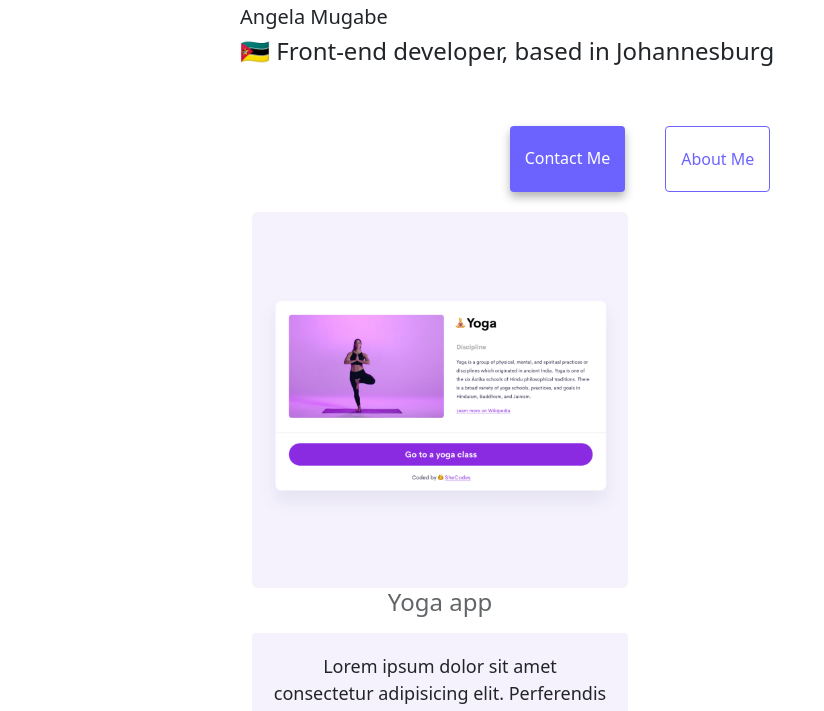
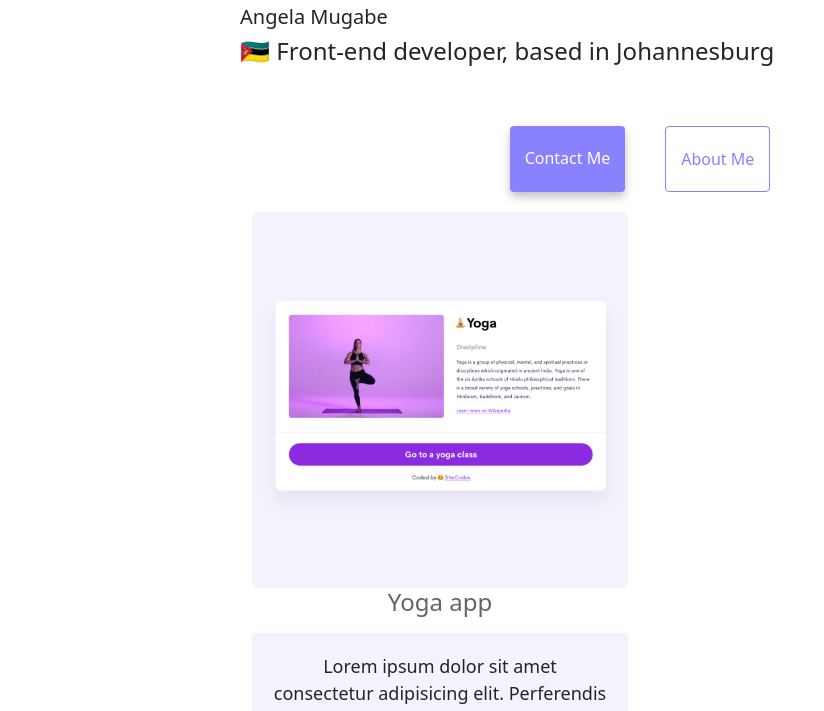
Before and after one commit to anglmugabe/Week2-advancedBootstrap, a plain HTML site: page index.html in a window 1280 px wide. Shown: the part 82-793 px from the top of the page, without its empty margins (0-824 px from the left). Drawn offline with nearby package versions, Linux system fonts and the light colour scheme.

Commit message:
added opacity as suggested by SEO

```diff
--- a/style.css
+++ b/style.css
@@ -56,11 +56,13 @@ p {
   background: var(--primary-color);
   box-shadow: var(--box-shadow);
   color: white;
+  opacity: 0.8;
 }
 
 .about-link {
   color: var(--primary-color);
   border: 1px solid var(--primary-color);
+  opacity: 0.8;
 }
 
 .homepage-link {
```
